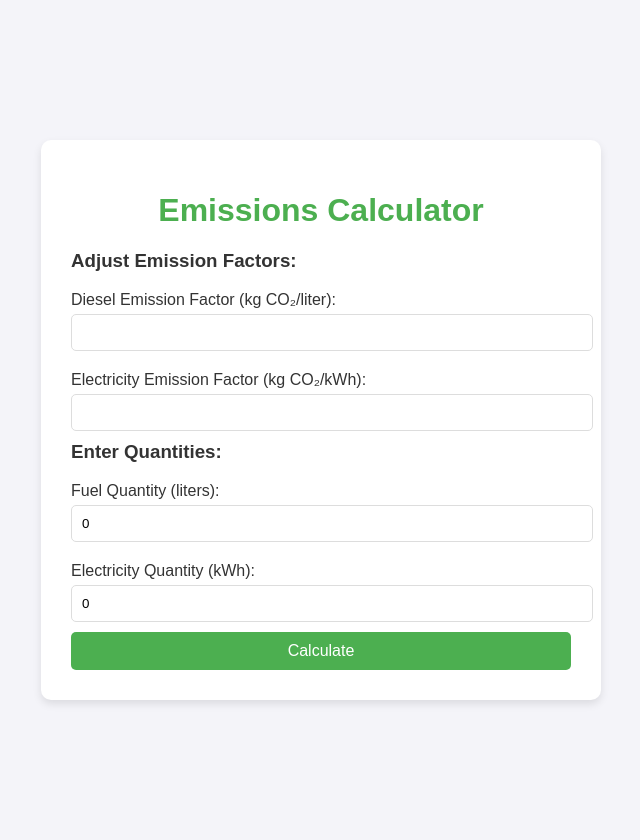
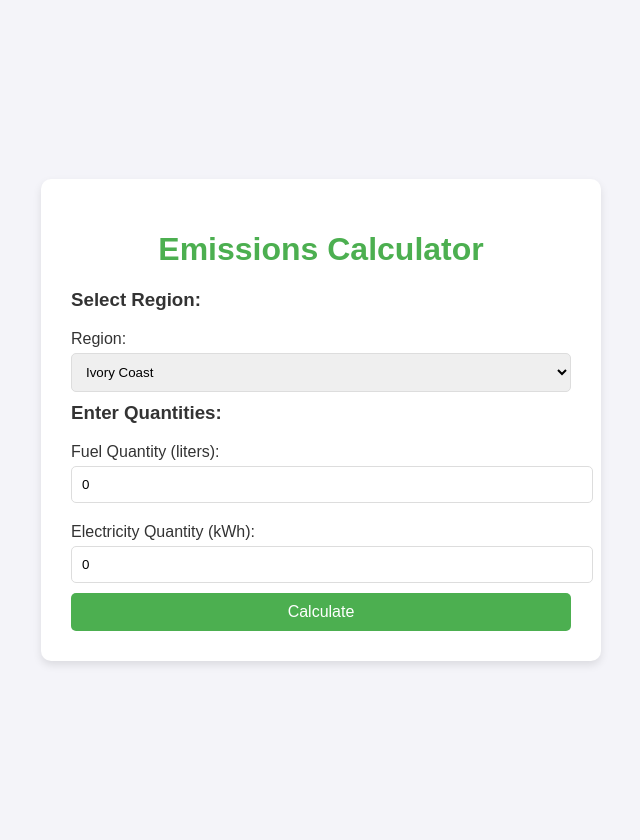
Before and after one commit to IliaDimchev/decarbonisation, a Flask app: page / in a window 1280 px wide. Shown: the whole page, without its empty margins (319-959 px from the left). Run offline with Flask 3, Linux system fonts and the light colour scheme.

Commit message:
changed files with new countries added via dropdown button

```diff
--- a/app.py
+++ b/app.py
@@ -4,35 +4,46 @@ app = Flask(__name__)
 
 @app.route('/', methods=['GET', 'POST'])
 def calculate_emissions():
-    default_factors = {
-        'diesel': 2.68,
-        'electricity': 0.5
+    # Emission factors for different regions
+    regional_factors = {
+        'ivory_coast': {'diesel': 2.68, 'electricity': 0.5},
+        'ghana': {'diesel': 2.7, 'electricity': 0.55},
+        'mali': {'diesel': 2.6, 'electricity': 0.52},
+        'burkina_faso': {'diesel': 2.65, 'electricity': 0.54},
+        'liberia': {'diesel': 2.75, 'electricity': 0.53},
+        'guinea': {'diesel': 2.64, 'electricity': 0.51}
     }
 
     if request.method == 'POST':
         try:
-            factors = {
-                'diesel': float(request.form.get('diesel_emission_factor', default_factors['diesel'])),
-                'electricity': float(request.form.get('electricity_emission_factor', default_factors['electricity']))
-            }
+            # Get the selected region from the form
+            region = request.form.get('region', 'ivory_coast')
+            factors = regional_factors.get(region, regional_factors['ivory_coast'])
 
+            # Get fuel and electricity quantities from user input
             quantities = {
                 'diesel': float(request.form.get('fuel_quantity', 0)),
                 'electricity': float(request.form.get('electricity_quantity', 0))
             }
 
+            # Calculate emissions for each source
             emissions = {key: quantities[key] * factors[key] for key in quantities}
+            # Sum the total emissions
             total_emissions = sum(emissions.values())
 
+            # Round the emissions to two decimal places
             emissions = {key: round(value, 2) for key, value in emissions.items()}
             total_emissions = round(total_emissions, 2)
 
+            # Render the result template with calculated emissions
             return render_template('result.html', scope1=emissions['diesel'], scope2=emissions['electricity'], total=total_emissions)
 
         except ValueError:
-            return render_template('index.html', error="Invalid input. Please enter valid numbers.", **default_factors)
+            # Handle invalid input by rendering the input form with an error message
+            return render_template('index.html', error="Invalid input. Please enter valid numbers.", regional_factors=regional_factors['ivory_coast'])
 
-    return render_template('index.html', **default_factors)
+    # Render the input form with default regional factors for GET requests
+    return render_template('index.html', regional_factors=regional_factors['ivory_coast'])
 
 if __name__ == '__main__':
     app.run(debug=True)
--- a/templates/index.html
+++ b/templates/index.html
@@ -35,7 +35,7 @@
             display: block;
             margin: 10px 0 5px;
         }
-        input[type="number"] {
+        select, input[type="number"] {
             width: 100%;
             padding: 10px;
             margin-bottom: 10px;
@@ -64,13 +64,17 @@
 <body>
     <div class="container">
         <h1>Emissions Calculator</h1>
-        <h3>Adjust Emission Factors:</h3>
+        <h3>Select Region:</h3>
         <form method="POST" action="/">
-            <label>Diesel Emission Factor (kg CO₂/liter):</label>
-            <input type="number" step="0.01" name="diesel_emission_factor" value="{{ diesel_emission_factor }}">
-
-            <label>Electricity Emission Factor (kg CO₂/kWh):</label>
-            <input type="number" step="0.01" name="electricity_emission_factor" value="{{ electricity_emission_factor }}">
+            <label>Region:</label>
+            <select name="region">
+                <option value="ivory_coast">Ivory Coast</option>
+                <option value="ghana">Ghana</option>
+                <option value="mali">Mali</option>
+                <option value="burkina_faso">Burkina Faso</option>
+                <option value="liberia">Liberia</option>
+                <option value="guinea">Guinea</option>
+            </select>
 
             <h3>Enter Quantities:</h3>
             <label>Fuel Quantity (liters):</label>
```
